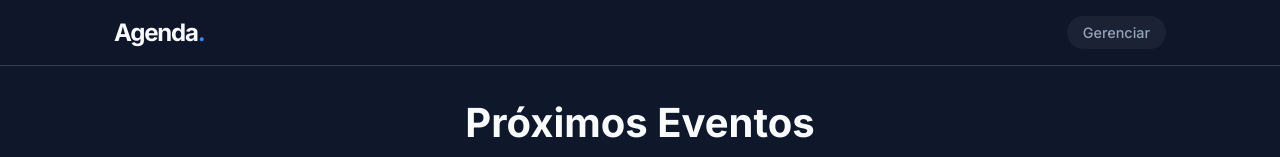
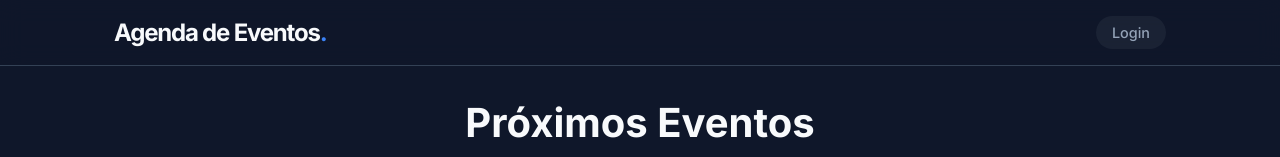
Before and after one commit to AnaliviaCavalcante/agenda-eventos, a React (Create React App) app: page / in a window 1280 px wide. Shown: the top 157 px of the page. Built offline with nearby package versions, Linux system fonts and the light colour scheme; no server answers; the database is empty.

Commit message:
Update index.js

```diff
--- a/src/components/Header/index.js
+++ b/src/components/Header/index.js
@@ -6,11 +6,11 @@ export default function Header() {
     <header className="header">
       <div className="container header-content">
         <Link to="/" className="logo">
-          Agenda<span className="dot">.</span>
+          Agenda de Eventos<span className="dot">.</span>
         </Link>
 
         <Link to="/admin" className="header-btn">
-          Gerenciar
+          Login
         </Link>
       </div>
     </header>
```
